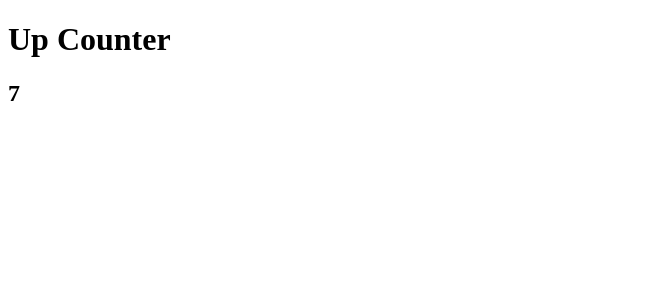
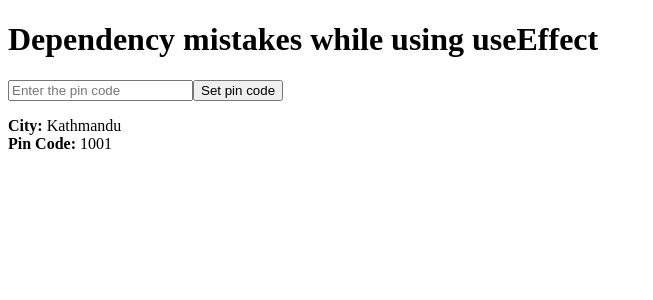
Before and after one commit to Sarojan-stha/React, a React (Vite) app: page / in a window 1280 px wide. Shown: the top 300 px of the page, without its empty margins (0-653 px from the left). Built offline with nearby package versions, Linux system fonts and the light colour scheme.

Commit message:
mistakes in useEffect

```diff
--- a/src/UseRef/PinCode.jsx
+++ b/src/UseRef/PinCode.jsx
@@ -34,6 +34,8 @@ export function PinCode() {
 
   return (
     <>
+      {console.table(address)}
+
       <h1>Dependency mistakes while using useEffect</h1>
 
       <input
--- a/src/main.jsx
+++ b/src/main.jsx
@@ -5,9 +5,10 @@ import AddToCart from "./components/Exercises/Usestate-ex/AddToCart";
 import UseRef from "./UseRef/UseRef";
 import UseEffect from "./components/UseEffect/UseEffect";
 import { Timer } from "./UseRef/Timer";
+import { PinCode } from "./UseRef/PinCode";
 
 createRoot(document.getElementById("root")).render(
   <StrictMode>
-    <Timer />
+    <PinCode />
   </StrictMode>
 );
```
